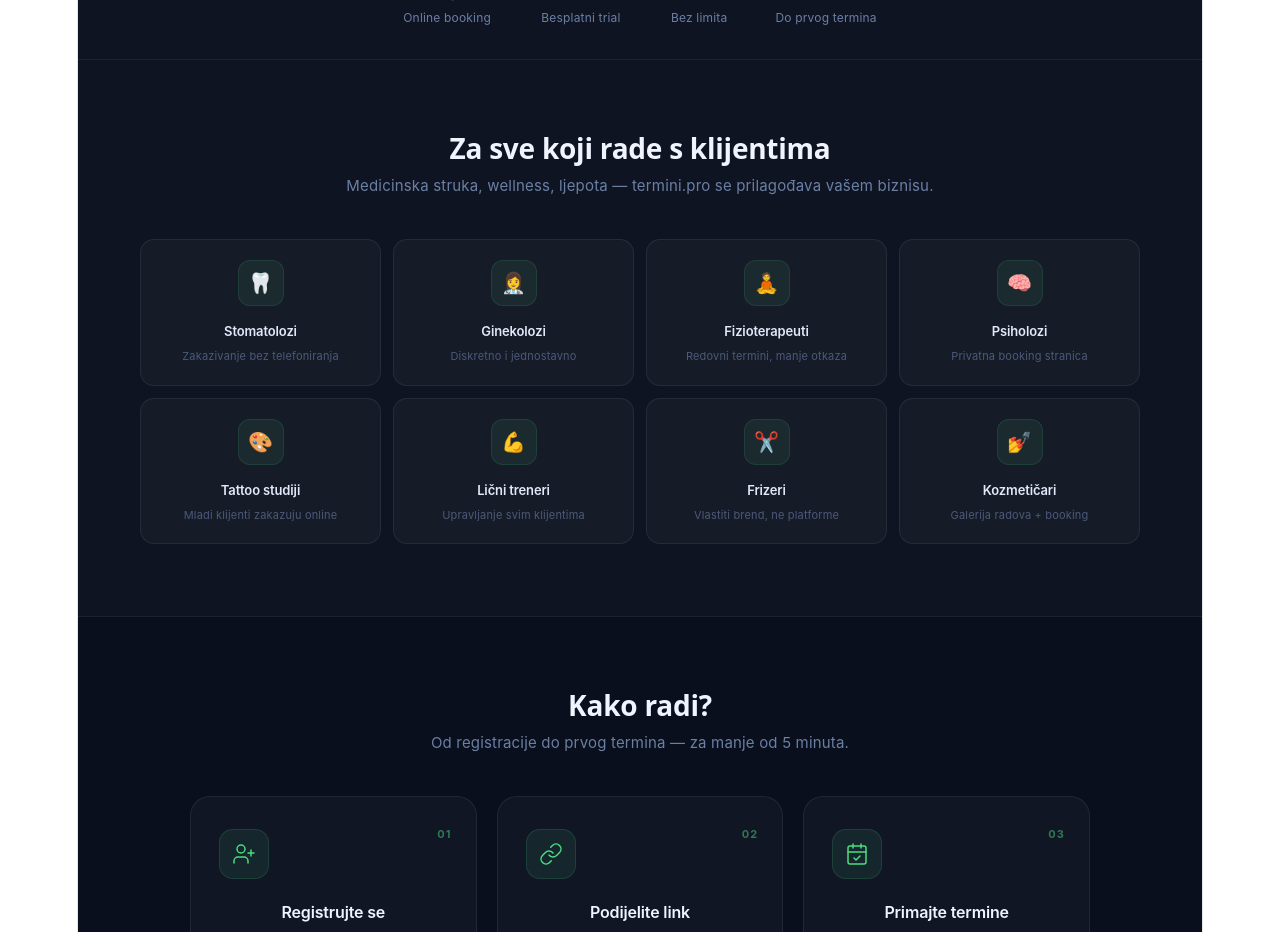
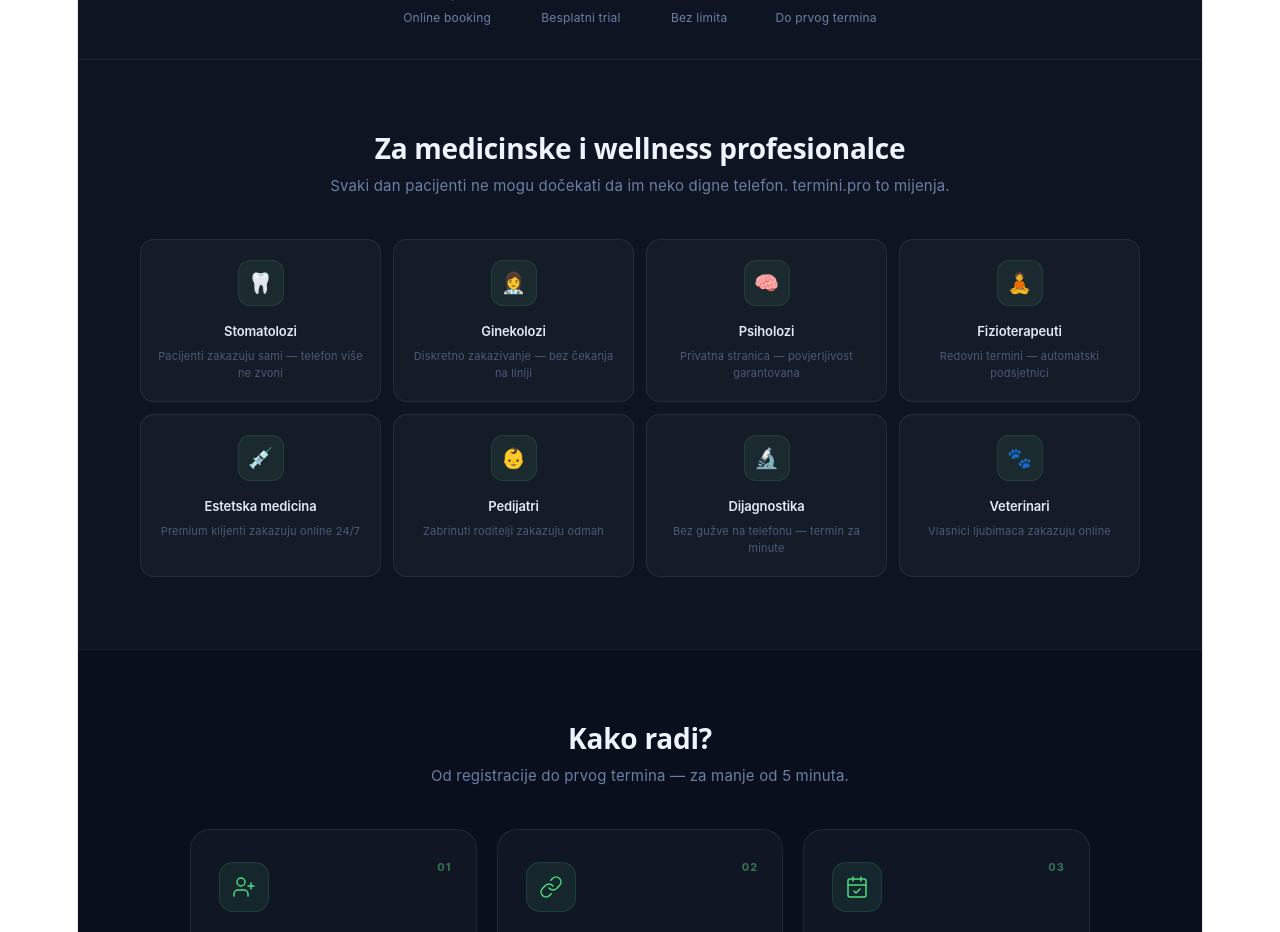
Before and after one commit to adijatadjogo91-cloud/termini-frontend, a React (Vite) app: page /#/ in a window 1280 px wide. Shown: the part 1360-2292 px from the top of the page. Built offline with nearby package versions, Linux system fonts and the light colour scheme.

Commit message:
Landing - nove nise medicinska struka

```diff
--- a/src/pages/Landing.jsx
+++ b/src/pages/Landing.jsx
@@ -118,16 +118,15 @@ export default function Landing() {
   ];
 
   const nise = [
-    { icon: '🦷', naziv: 'Stomatolozi', opis: 'Zakazivanje bez telefoniranja' },
-    { icon: '👩‍⚕️', naziv: 'Ginekolozi', opis: 'Diskretno i jednostavno' },
-    { icon: '🧘', naziv: 'Fizioterapeuti', opis: 'Redovni termini, manje otkaza' },
-    { icon: '🧠', naziv: 'Psiholozi', opis: 'Privatna booking stranica' },
-    { icon: '🎨', naziv: 'Tattoo studiji', opis: 'Mladi klijenti zakazuju online' },
-    { icon: '💪', naziv: 'Lični treneri', opis: 'Upravljanje svim klijentima' },
-    { icon: '✂️', naziv: 'Frizeri', opis: 'Vlastiti brend, ne platforme' },
-    { icon: '💅', naziv: 'Kozmetičari', opis: 'Galerija radova + booking' },
-  ];
-
+  { icon: '🦷', naziv: 'Stomatolozi', opis: 'Pacijenti zakazuju sami — telefon više ne zvoni' },
+  { icon: '👩‍⚕️', naziv: 'Ginekolozi', opis: 'Diskretno zakazivanje — bez čekanja na liniji' },
+  { icon: '🧠', naziv: 'Psiholozi', opis: 'Privatna stranica — povjerljivost garantovana' },
+  { icon: '🧘', naziv: 'Fizioterapeuti', opis: 'Redovni termini — automatski podsjetnici' },
+  { icon: '💉', naziv: 'Estetska medicina', opis: 'Premium klijenti zakazuju online 24/7' },
+  { icon: '👶', naziv: 'Pedijatri', opis: 'Zabrinuti roditelji zakazuju odmah' },
+  { icon: '🔬', naziv: 'Dijagnostika', opis: 'Bez gužve na telefonu — termin za minute' },
+  { icon: '🐾', naziv: 'Veterinari', opis: 'Vlasnici ljubimaca zakazuju online' },
+];
   const painPoints = [
     { problem: 'Telefon zvoni dok ste s klijentom', rjesenje: 'Klijenti zakazuju sami online — 24/7' },
     { problem: 'Dvostruko zakazivanje i zabune', rjesenje: 'Automatska provjera slobodnih termina' },
@@ -368,8 +367,8 @@ export default function Landing() {
       {/* Za koga */}
       <section style={{ padding: mob ? '56px 1.5rem' : '72px 2rem', background: 'rgba(255,255,255,0.02)', borderBottom: '1px solid rgba(255,255,255,0.06)' }}>
         <div style={{ maxWidth: '1000px', margin: '0 auto' }}>
-          <h2 style={styles.sectionTitle}>Za sve koji rade s klijentima</h2>
-          <p style={styles.sectionSub}>Medicinska struka, wellness, ljepota — termini.pro se prilagođava vašem biznisu.</p>
+          <h2 style={styles.sectionTitle}>Za medicinske i wellness profesionalce</h2>
+<p style={styles.sectionSub}>Svaki dan pacijenti ne mogu dočekati da im neko digne telefon. termini.pro to mijenja.</p>
           <div style={{ display: 'grid', gridTemplateColumns: mob ? 'repeat(2, 1fr)' : 'repeat(4, 1fr)', gap: '12px' }}>
             {nise.map((n, i) => (
               <div key={i} style={{
```
